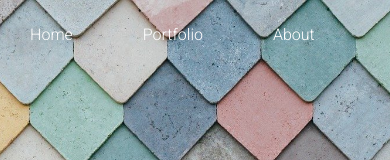
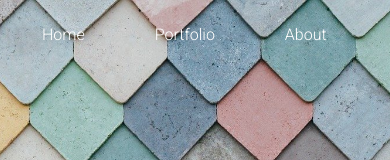
Before and after one commit to seanp97/sean-pelser-portfolio, a React (Create React App) app: page / in a window 390 px wide. Shown: the top 160 px of the page. Built offline with nearby package versions, Linux system fonts and the light colour scheme; a web font is replaced by a local one.

Commit message:
Update App.css

```diff
--- a/src/App.css
+++ b/src/App.css
@@ -354,7 +354,7 @@ nav ul a:not(:last-of-type) {
 
 @media (max-width: 992px) {
 	.container {
-	    width: 97%;
+	    width: 90%;
 	}
 
 }
```
